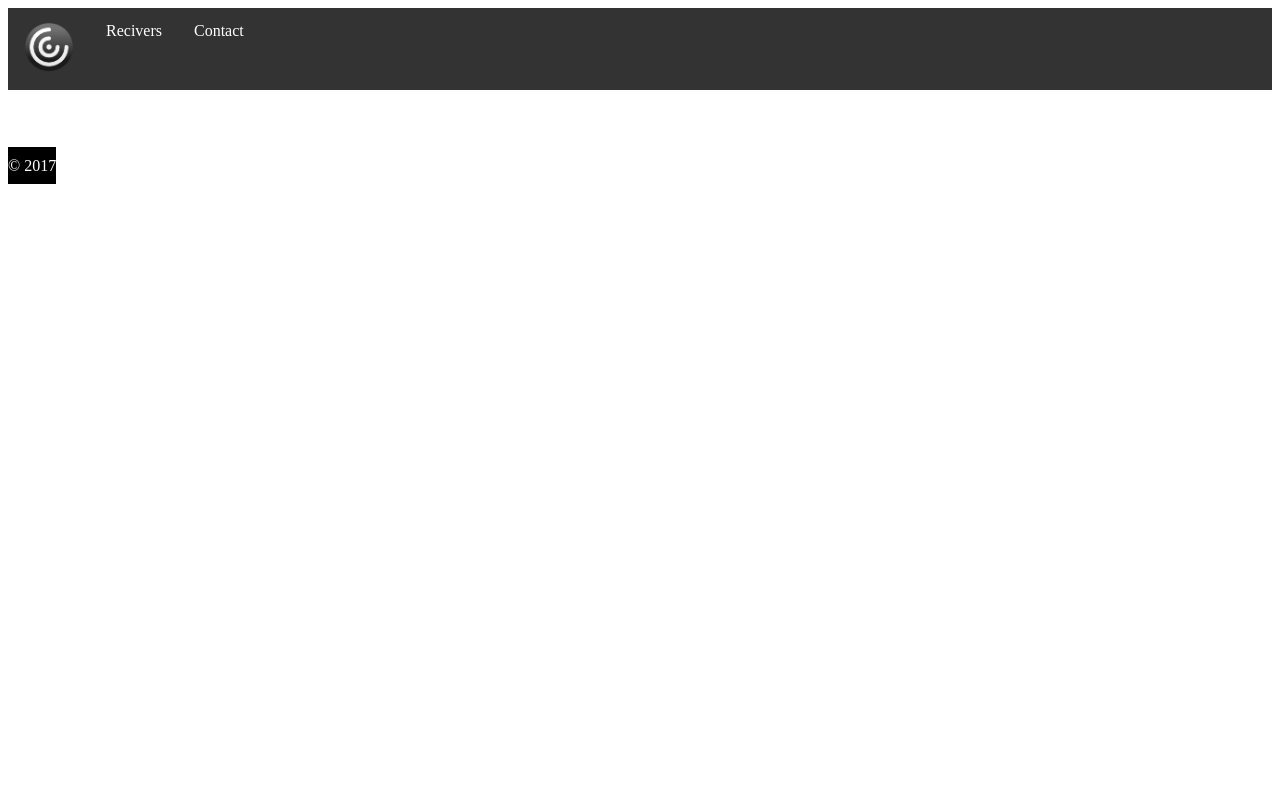
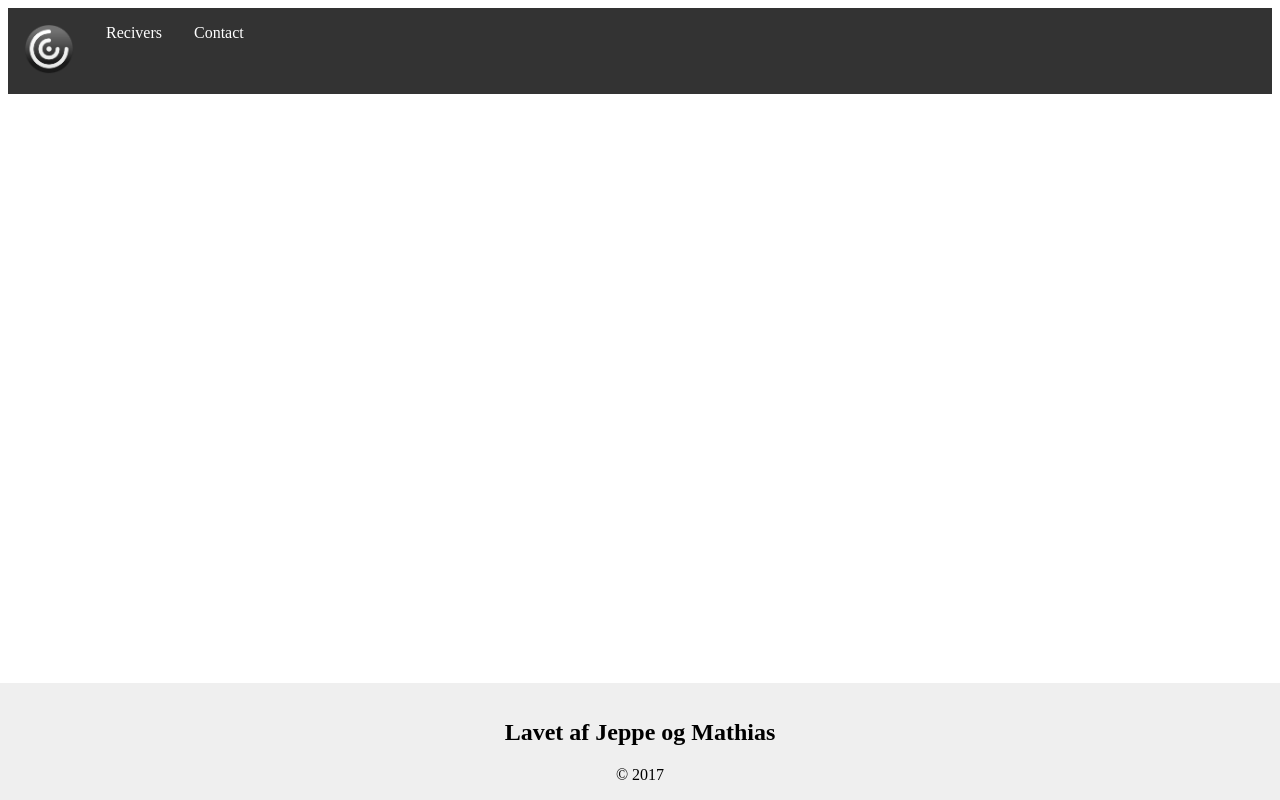
Before and after one commit to JeppeSBjerrum/Reciver_site, a PHP site: page / in a window 1280 px wide. Run offline with PHP 8.4, Linux system fonts and the light colour scheme.

Commit message:
CSS header og footer

```diff
--- a/css/stylesheet.css
+++ b/css/stylesheet.css
@@ -3,10 +3,18 @@ li a
     display: block;
     color: white;
     text-align: center;
-    padding: 14px 16px;
+    padding:16px;
     text-decoration: none;
 }
 
+.logo
+{
+    list-style-type: none;
+    float:left;
+    padding: 0;
+    overflow: hidden;
+    background-color: #333;
+}
 
 li
 {
@@ -29,11 +37,11 @@ li a:hover {
 
 footer
 {
-    width:100vw;
-    height:100px;
-    background-color:black;
-    color:white;
-    display: inline;
-    padding-top:10px;
-    padding-bottom:10px;
+    position: absolute;
+  right: 0;
+  bottom: 0;
+  left: 0;
+  padding: 1rem;
+  background-color: #efefef;
+  text-align: center;
 }
```
